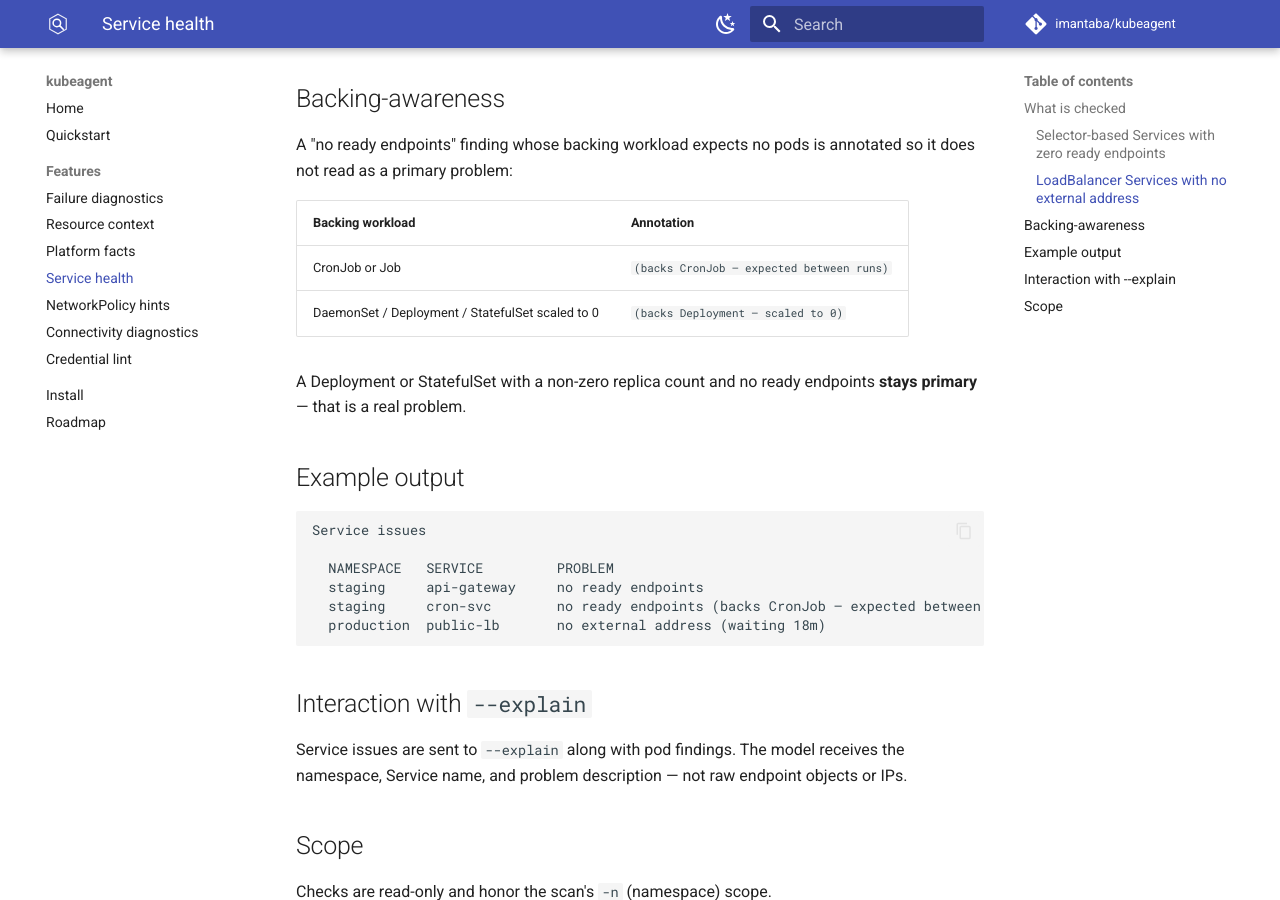
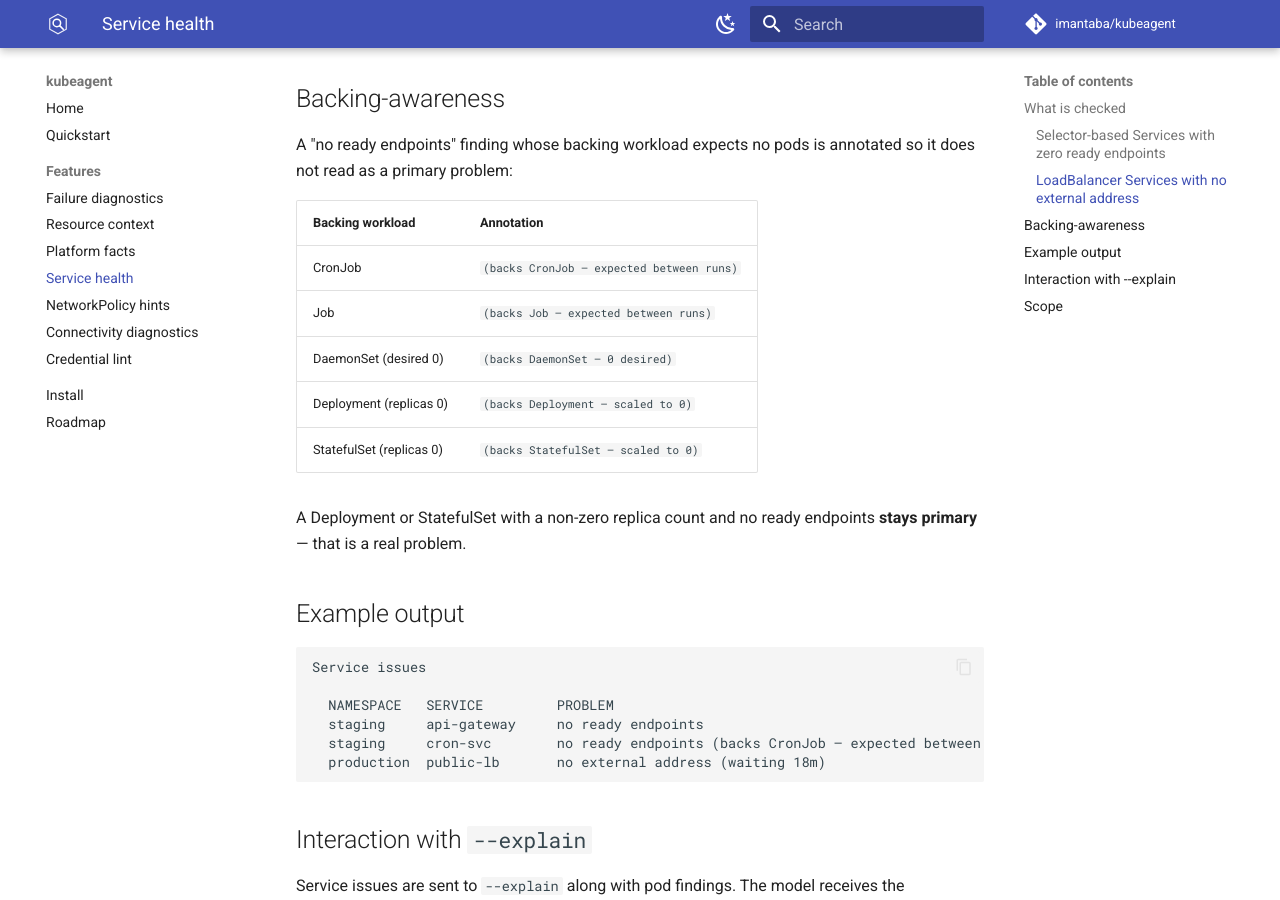
Before and after one commit to imantaba/kubeagent, an MkDocs documentation site: the page built from website/docs/features/service-health.md, in a window 1280 px wide and 900 px high, scrolled down 574 px. Built offline with MkDocs 1.6.1 and Material for MkDocs 9.7.7, drawn with Linux system fonts in a browser that asks for light colours; comment, search, counter and statistics services are not loaded.

Commit message:
docs(site): fix Go version, service-health backing annotations, generic cloud in examples

```diff
--- a/website/docs/features/service-health.md
+++ b/website/docs/features/service-health.md
@@ -25,8 +25,11 @@ annotated so it does not read as a primary problem:
 
 | Backing workload | Annotation |
 |------------------|-----------|
-| CronJob or Job | `(backs CronJob — expected between runs)` |
-| DaemonSet / Deployment / StatefulSet scaled to 0 | `(backs Deployment — scaled to 0)` |
+| CronJob | `(backs CronJob — expected between runs)` |
+| Job | `(backs Job — expected between runs)` |
+| DaemonSet (desired 0) | `(backs DaemonSet — 0 desired)` |
+| Deployment (replicas 0) | `(backs Deployment — scaled to 0)` |
+| StatefulSet (replicas 0) | `(backs StatefulSet — scaled to 0)` |
 
 A Deployment or StatefulSet with a non-zero replica count and no ready
 endpoints **stays primary** — that is a real problem.
```
Also changed, not shown: website/docs/features/platform-facts.md (+1 -1 lines), website/docs/install.md (+1 -1 lines), website/docs/quickstart.md (+1 -1 lines).
